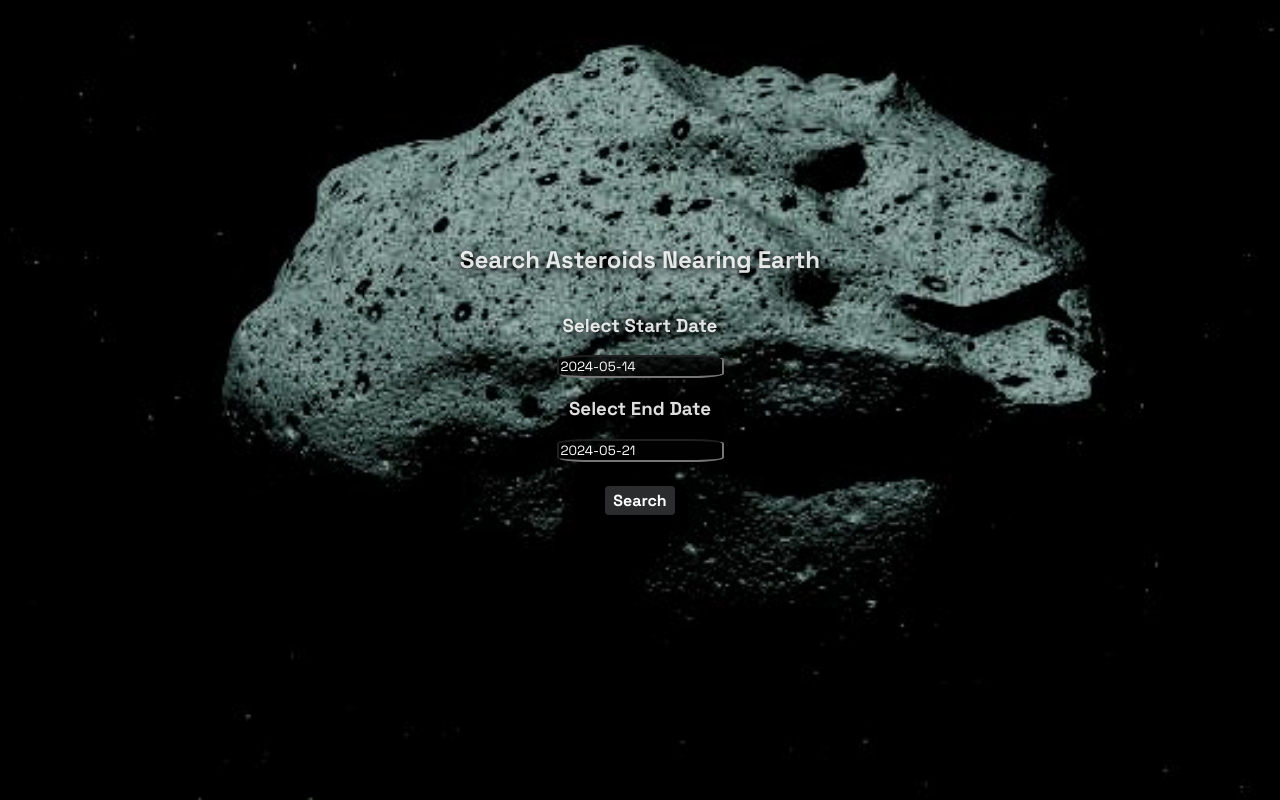
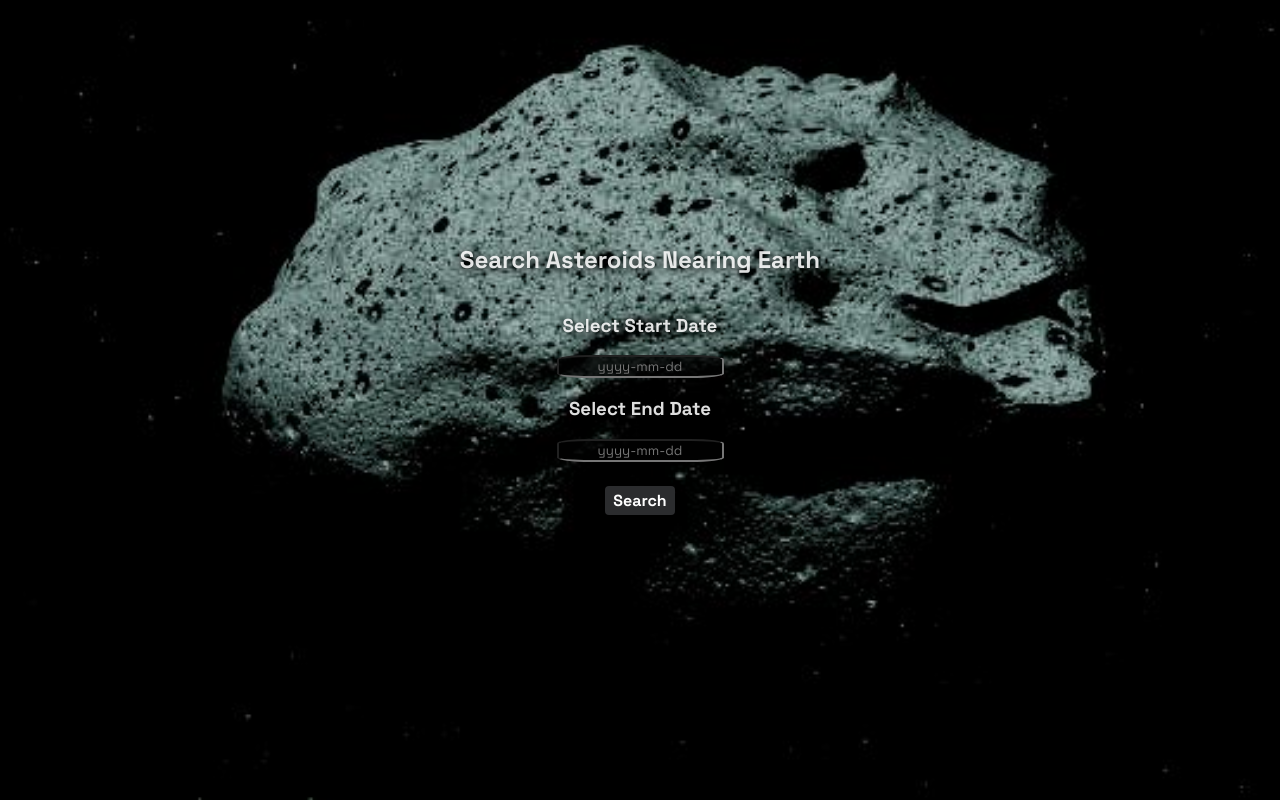
Before and after one commit to Vik0411/Space, a React (Vite) app: page / in a window 1280 px wide. Built offline with nearby package versions, Linux system fonts and the light colour scheme.

Commit message:
refactor app.jsx, date formatting, remove prefill

```diff
--- a/src/App.css
+++ b/src/App.css
@@ -16,6 +16,7 @@ table {
   font-family: inherit;
   border-radius: 20%;
   color: white;
+  text-align: center;
 }
 
 th,
--- a/src/App.jsx
+++ b/src/App.jsx
@@ -1,61 +1,36 @@
 import { useState } from "react";
+import DatePicker from "./DatePicker";
+import SearchButton from "./SearchButton";
+import "react-datepicker/dist/react-datepicker.css";
+import AsteroidsTable from "./AsteroidsTable";
+import {
+  getClosebyAsteroids,
+  checkInterval,
+  apiKey,
+  url,
+  formatDate,
+} from "./utils";
 import "./App.css";
-import ReactDatePicker from "react-datepicker";
-import "react-datepicker/dist/react-datepicker.css";
-import { checkInterval, apiKey, url, getClosebyAsteroids } from "./utils";
-import AsteroidsTable from "./AsteroidsTable";
 
 function App() {
   const [asteroids, setAsteroids] = useState([]);
   const [isDisabled, setIsDisabled] = useState(false);
   const [loading, setLoading] = useState(false);
-
-  //prefilled on start
-  const today = new Date();
-  const todayFormatted = today.toISOString().split("T")[0];
-  const sevenDaysLater = new Date(today);
-  sevenDaysLater.setDate(today.getDate() + 7);
-  const sevenFormatted = sevenDaysLater.toISOString().split("T")[0];
-
-  const [startDate, setStartDate] = useState(todayFormatted);
-  const [endDate, setEndDate] = useState(sevenFormatted);
+  const [startDate, setStartDate] = useState(null);
+  const [endDate, setEndDate] = useState(null);
   const [errorMessage, setErrorMessage] = useState("");
 
   const handleStartDateChange = (date) => {
-    const formattedDate = date.toISOString().split("T")[0];
-    setStartDate(formattedDate);
+    setStartDate(formatDate(date));
     checkInterval(date, endDate, setErrorMessage, setIsDisabled);
   };
 
   const handleEndDateChange = (date) => {
-    const formattedDate = date.toISOString().split("T")[0];
-    setEndDate(formattedDate);
+    setEndDate(formatDate(date));
     checkInterval(startDate, date, setErrorMessage, setIsDisabled);
   };
 
-  return (
-    <>
-      <h2>Search Asteroids Nearing Earth</h2>
-      <div className="main-container">
-        <h3>Select Start Date</h3>
-        <ReactDatePicker
-          className="datepicker"
-          selected={startDate}
-          onChange={(date) => handleStartDateChange(date)}
-          dateFormat="yyyy-MM-dd"
-        />
-        <h3>Select End Date</h3>
-        <ReactDatePicker
-          className="datepicker"
-          selected={endDate}
-          onChange={(date) => handleEndDateChange(date)}
-          dateFormat="yyyy-MM-dd"
-        />
-        <button
-          className="button"
-          type="button"
-          disabled={isDisabled}
-          onClick={() => {
+  const handleSearch = () => {
     getClosebyAsteroids(
       url,
       startDate,
@@ -65,14 +40,25 @@ function App() {
       setLoading,
       setErrorMessage
     );
-          }}
-        >
-          Search
-        </button>
+  };
+
+  return (
+    <div className="main-container">
+      <h2>Search Asteroids Nearing Earth</h2>
+      <DatePicker
+        label="Select Start Date"
+        selectedDate={startDate}
+        onChange={handleStartDateChange}
+      />
+      <DatePicker
+        label="Select End Date"
+        selectedDate={endDate}
+        onChange={handleEndDateChange}
+      />
+      <SearchButton isDisabled={isDisabled} onClick={handleSearch} />
       {errorMessage && <p className="error-msg">{errorMessage}</p>}
       <AsteroidsTable asteroids={asteroids} loading={loading} />
     </div>
-    </>
   );
 }
 
--- a/src/AsteroidsTable.jsx
+++ b/src/AsteroidsTable.jsx
@@ -1,4 +1,7 @@
-import { roundStringToTwoDecimalPlaces } from "./utils";
+import {
+  removeParenthesesIfFirstIsParenthesis,
+  roundStringToTwoDecimalPlaces,
+} from "./utils";
 
 function AsteroidsTable({ asteroids, loading }) {
   return (
@@ -30,10 +33,13 @@ function AsteroidsTable({ asteroids, loading }) {
               );
               let when =
                 asteroid.close_approach_data[0].close_approach_date_full;
+              let formattedName = removeParenthesesIfFirstIsParenthesis(
+                asteroid.name
+              );
               return (
                 <tr key={asteroid.id}>
                   <td style={{ textDecoration: "underline" }}>
-                    {asteroid.name}
+                    {formattedName}
                   </td>
                   <td>{`${diamMin}-${diamMax}`}</td>
                   <td>{missDistance}</td>
--- /dev/null
+++ b/src/DatePicker.jsx
@@ -0,0 +1,17 @@
+import ReactDatePicker from "react-datepicker";
+import "react-datepicker/dist/react-datepicker.css";
+
+const DatePicker = ({ label, selectedDate, onChange }) => (
+  <>
+    <h3>{label}</h3>
+    <ReactDatePicker
+      className="datepicker"
+      selected={selectedDate ? new Date(selectedDate) : null}
+      onChange={onChange}
+      placeholderText="yyyy-mm-dd"
+      dateFormat="yyyy-MM-dd"
+    />
+  </>
+);
+
+export default DatePicker;
--- /dev/null
+++ b/src/SearchButton.jsx
@@ -0,0 +1,12 @@
+const SearchButton = ({ isDisabled, onClick }) => (
+  <button
+    className="button"
+    type="button"
+    disabled={isDisabled}
+    onClick={onClick}
+  >
+    Search
+  </button>
+);
+
+export default SearchButton;
--- a/src/utils.jsx
+++ b/src/utils.jsx
@@ -2,13 +2,14 @@ import axios from "axios";
 
 export const apiKey = "3lIka5CXiRJQ0hHNEPilFSSFkP8tg33KRaDeQyvM";
 export const url = "https://api.nasa.gov/neo/rest/v1/feed?";
+const bothFieldsWarn = "Please fill in both start and end date.";
 
 export const checkInterval = (start, end, setErrorMessage, setIsDisabled) => {
   const date1 = new Date(start).getTime();
   const date2 = new Date(end).getTime();
 
   if (!start || !end) {
-    setErrorMessage("Please fill in both start and end date.");
+    setErrorMessage(bothFieldsWarn);
     setIsDisabled(true);
     return;
   }
@@ -40,6 +41,10 @@ export async function getClosebyAsteroids(
 ) {
   setLoading(true);
   try {
+    if (!startDate || !endDate) {
+      setErrorMessage(bothFieldsWarn);
+      return;
+    }
     const response = await fetchData(url, startDate, endDate, apiKey);
     if (response.element_count === 0) {
       setErrorMessage("Oops, no asteroid records found for this interval.");
@@ -88,3 +93,17 @@ export function roundStringToTwoDecimalPlaces(str) {
     return str;
   }
 }
+
+export const formatDate = (date) => {
+  return new Intl.DateTimeFormat("en-CA", {
+    year: "numeric",
+    month: "2-digit",
+    day: "2-digit",
+  }).format(date);
+};
+export function removeParenthesesIfFirstIsParenthesis(str) {
+  if (str.charAt(0) === "(") {
+    return str.replace(/[()]/g, "");
+  }
+  return str;
+}
```
Lines whose indentation alone changed are shown as unchanged.
